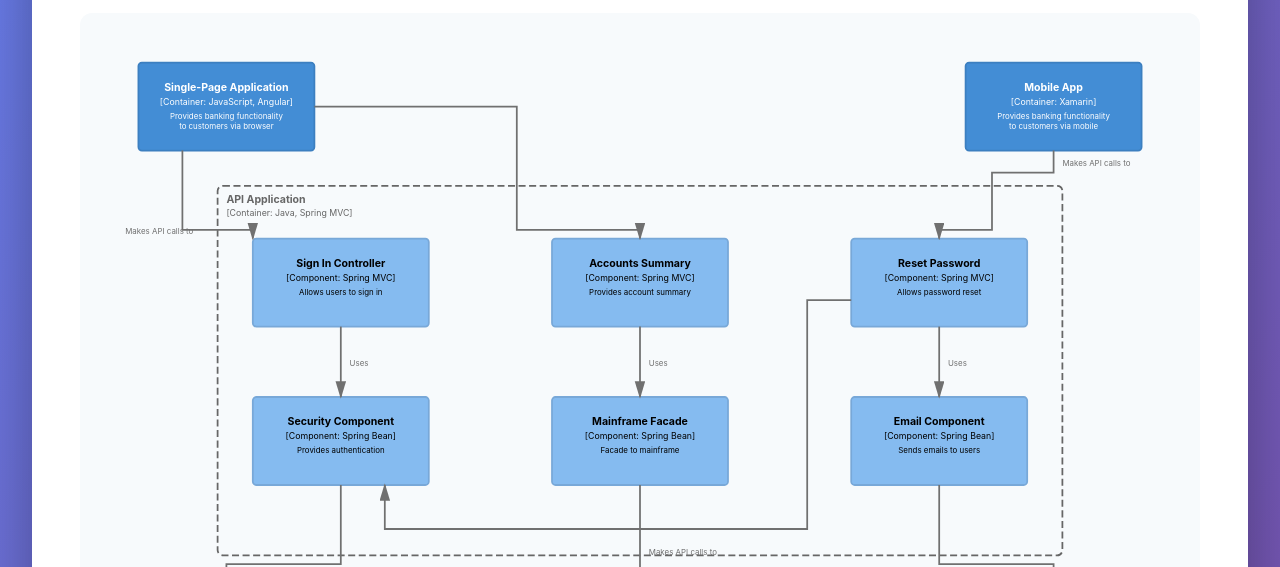
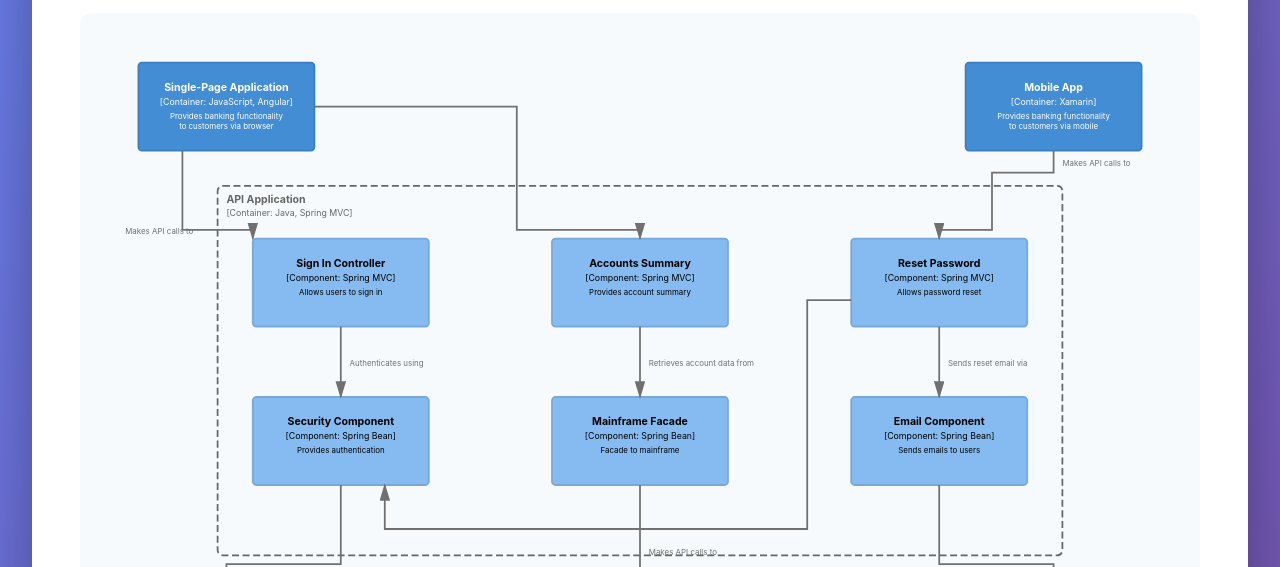
Before and after one commit to jjavierinf/diagram-geneation-plugin, a website: page skills/architecture-diagram-creator/assets/templates/c4_component.html in a window 1280 px wide. Shown: the part 233-800 px from the top of the page. Drawn offline with Linux system fonts and the light colour scheme.

Commit message:
fix: C4 component template quality (labels, metadata, legend)

```diff
--- a/skills/architecture-diagram-creator/assets/templates/c4_component.html
+++ b/skills/architecture-diagram-creator/assets/templates/c4_component.html
@@ -118,7 +118,7 @@
         <div class="section">
             <h2 class="section-title">Component diagram for API Application</h2>
             <div class="diagram-container">
-                <svg viewBox="0 0 1200 820" width="1200" height="820"
+                <svg viewBox="0 0 1200 920" width="1200" height="920"
                      data-c4-level="component" data-c4-scope="API Application">
                     <defs>
                         <marker id="arrowhead" markerWidth="10" markerHeight="10"
@@ -127,10 +127,15 @@
                         </marker>
                     </defs>
 
+                    <!-- Full diagram zone (contains all elements) -->
+                    <rect x="10" y="5" width="1180" height="770" rx="8"
+                          fill="none" stroke="none" stroke-width="0"/>
+
                     <!-- Single-Page App (external container, top-left) -->
                     <rect x="30" y="20" width="200" height="100" rx="4"
                           data-c4-type="container" data-c4-name="Single-Page Application"
                           data-c4-description="Provides internet banking functionality via browser"
+                          data-c4-technology="JavaScript, Angular"
                           fill="#438DD5" stroke="#3C7FC0" stroke-width="2"/>
                     <text x="130" y="52" text-anchor="middle" fill="white"
                           font-size="12" font-weight="bold">Single-Page Application</text>
@@ -145,6 +150,7 @@
                     <rect x="970" y="20" width="200" height="100" rx="4"
                           data-c4-type="container" data-c4-name="Mobile App"
                           data-c4-description="Provides internet banking functionality via mobile"
+                          data-c4-technology="Xamarin"
                           fill="#438DD5" stroke="#3C7FC0" stroke-width="2"/>
                     <text x="1070" y="52" text-anchor="middle" fill="white"
                           font-size="12" font-weight="bold">Mobile App</text>
@@ -158,6 +164,7 @@
                     <!-- API Application boundary (dashed) -->
                     <rect x="120" y="160" width="960" height="420" rx="6"
                           data-c4-type="boundary" data-c4-name="API Application"
+                          data-c4-description="Provides internet banking functionality via a JSON/HTTPS API"
                           fill="none" stroke="#666666" stroke-width="2" stroke-dasharray="8,4"/>
                     <text x="130" y="180" fill="#666666" font-size="12" font-weight="bold">API Application</text>
                     <text x="130" y="194" fill="#666666" font-size="10">[Container: Java, Spring MVC]</text>
@@ -244,6 +251,7 @@
                     <rect x="30" y="650" width="200" height="100" rx="4"
                           data-c4-type="container" data-c4-name="Database"
                           data-c4-description="Stores user data and credentials"
+                          data-c4-technology="Oracle 12c"
                           fill="#438DD5" stroke="#3C7FC0" stroke-width="2"/>
                     <text x="130" y="682" text-anchor="middle" fill="white"
                           font-size="12" font-weight="bold">Database</text>
@@ -298,25 +306,25 @@
                     <!-- Sign In Controller -> Security Component -->
                     <path d="M 260 320 L 260 400"
                           stroke="#707070" stroke-width="2" fill="none"
-                          marker-end="url(#arrowhead)" data-c4-label="Uses"/>
-                    <text x="270" y="365" fill="#707070" font-size="9">Uses</text>
+                          marker-end="url(#arrowhead)" data-c4-label="Authenticates credentials using"/>
+                    <text x="270" y="365" fill="#707070" font-size="9">Authenticates using</text>
 
                     <!-- Accounts Summary -> Mainframe Facade -->
                     <path d="M 600 320 L 600 400"
                           stroke="#707070" stroke-width="2" fill="none"
-                          marker-end="url(#arrowhead)" data-c4-label="Uses"/>
-                    <text x="610" y="365" fill="#707070" font-size="9">Uses</text>
+                          marker-end="url(#arrowhead)" data-c4-label="Retrieves account data from"/>
+                    <text x="610" y="365" fill="#707070" font-size="9">Retrieves account data from</text>
 
                     <!-- Reset Password -> Security Component -->
                     <path d="M 840 290 L 790 290 L 790 550 L 310 550 L 310 500"
                           stroke="#707070" stroke-width="2" fill="none"
-                          marker-end="url(#arrowhead)" data-c4-label="Uses"/>
+                          marker-end="url(#arrowhead)" data-c4-label="Validates user identity via"/>
 
                     <!-- Reset Password -> Email Component -->
                     <path d="M 940 320 L 940 400"
                           stroke="#707070" stroke-width="2" fill="none"
-                          marker-end="url(#arrowhead)" data-c4-label="Uses"/>
-                    <text x="950" y="365" fill="#707070" font-size="9">Uses</text>
+                          marker-end="url(#arrowhead)" data-c4-label="Sends password reset email via"/>
+                    <text x="950" y="365" fill="#707070" font-size="9">Sends reset email via</text>
 
                     <!-- Security Component -> Database -->
                     <path d="M 260 500 L 260 590 L 130 590 L 130 650"
@@ -335,6 +343,19 @@
                           stroke="#707070" stroke-width="2" fill="none"
                           marker-end="url(#arrowhead)" data-c4-label="Sends email using"/>
                     <text x="1010" y="620" text-anchor="middle" fill="#707070" font-size="9">Sends email using</text>
+
+                    <!-- ===== LEGEND ===== -->
+                    <rect x="300" y="790" width="600" height="70" rx="6"
+                          fill="#f7fafc" stroke="#ccc" stroke-width="1"/>
+                    <text x="310" y="810" fill="#333" font-size="11" font-weight="bold">Legend</text>
+                    <rect x="310" y="820" width="16" height="16" rx="3" fill="#85BBF0" stroke="#78A8D8"/>
+                    <text x="332" y="833" fill="#333" font-size="10">Component</text>
+                    <rect x="430" y="820" width="16" height="16" rx="3" fill="#438DD5" stroke="#3C7FC0"/>
+                    <text x="452" y="833" fill="#333" font-size="10">Container</text>
+                    <rect x="550" y="820" width="16" height="16" rx="3" fill="#999999" stroke="#8A8A8A"/>
+                    <text x="572" y="833" fill="#333" font-size="10">External System</text>
+                    <rect x="710" y="820" width="16" height="16" rx="3" fill="none" stroke="#666" stroke-dasharray="4,2"/>
+                    <text x="732" y="833" fill="#333" font-size="10">Boundary</text>
 
                 </svg>
             </div>
```
